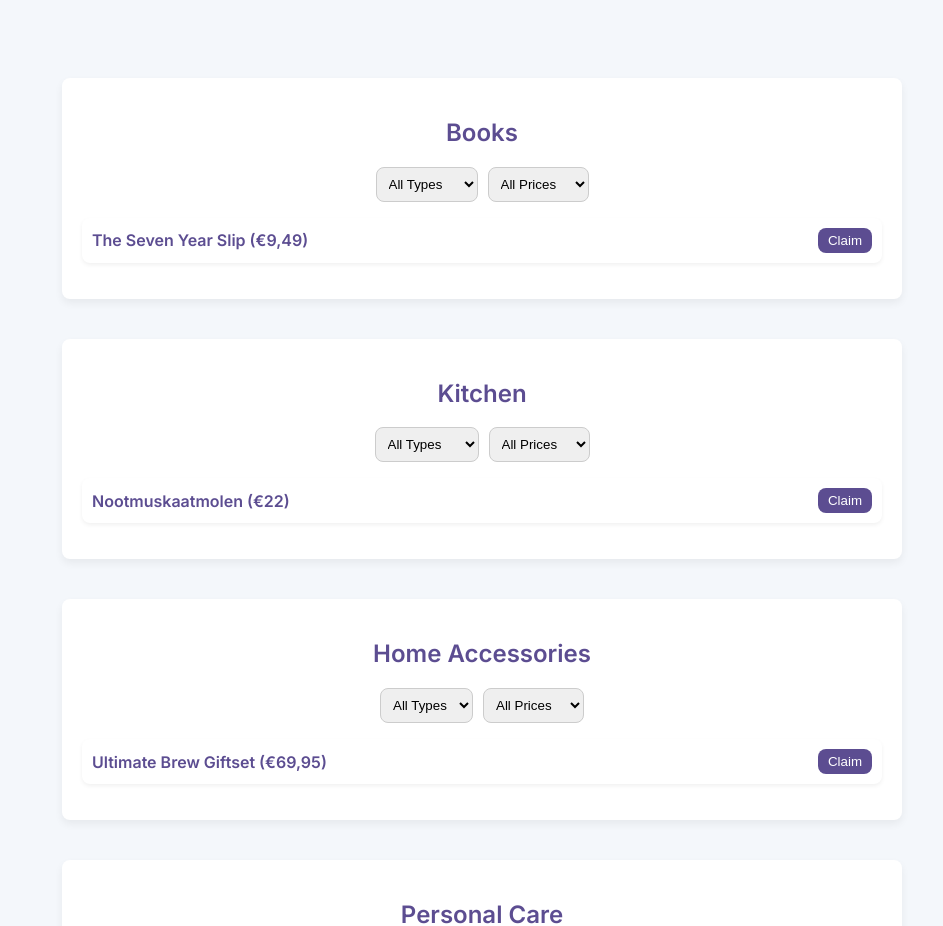
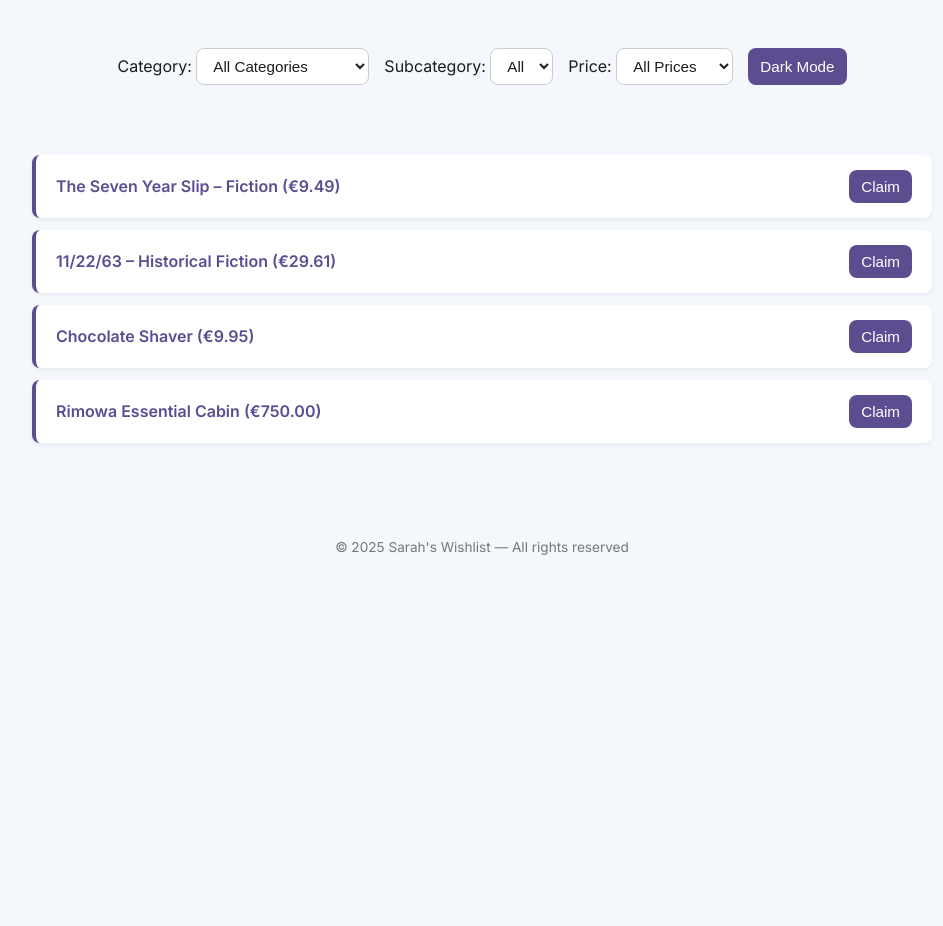
Before and after one commit to sarahsabanija/automatic-carnival, a plain HTML site: page index.html in a window 1280 px wide. Shown: the part 168-1094 px from the top of the page, without its empty margins (158-1101 px from the left). After the commit the page ends 800 px from the top, so only its background shows below. Drawn offline with Linux system fonts and the light colour scheme.

Commit message:
Update index.html

```diff
--- a/index.html
+++ b/index.html
@@ -7,78 +7,126 @@
   <link href="https://fonts.googleapis.com/css2?family=Inter:wght@400;600&display=swap" rel="stylesheet">
   <style>
     :root {
-      --bg-color: #f4f7fb;       /* baby blue */
+      --bg-color: #f4f7fb;            /* light corporate blue */
       --text-color: #1c1c1c;
       --item-bg: #ffffff;
-      --accent-color: #5c4d91;   /* deep purple */
+      --accent-color: #5c4d91;        /* deep purple */
       --button-bg: #5c4d91;
       --button-text: #ffffff;
       --shadow: rgba(0, 0, 0, 0.06);
       --border-radius: 8px;
     }
 
+    body.dark {
+      --bg-color: #1a1a2e;
+      --text-color: #f0f0f0;
+      --item-bg: #2a2a3e;
+      --accent-color: #b39ddb;
+      --button-bg: #b39ddb;
+      --button-text: #1a1a2e;
+      --shadow: rgba(0, 0, 0, 0.2);
+    }
+
     body {
       margin: 0;
+      padding: 0;
       font-family: 'Inter', sans-serif;
       background-color: var(--bg-color);
       color: var(--text-color);
-      text-align: center;
+      display: flex;
+      flex-direction: column;
+      align-items: center;
+      transition: background 0.3s, color 0.3s;
     }
 
     header {
-      padding: 30px;
+      text-align: center;
+      margin: 60px 20px 20px 20px;
     }
 
     h1 {
       font-size: 2.5em;
+      margin-bottom: 10px;
       color: var(--accent-color);
     }
 
     p.subtitle {
-      font-size: 1.2em;
-      margin-top: 5px;
+      font-size: 1em;
+      color: #555;
+      max-width: 600px;
+      margin: 0 auto;
+    }
+
+    .controls {
+      margin: 30px 0 10px;
+      display: flex;
+      gap: 15px;
+      flex-wrap: wrap;
+      justify-content: center;
+    }
+
+    select, button {
+      padding: 8px 12px;
+      font-size: 0.95em;
+      border-radius: var(--border-radius);
+      border: 1px solid #ccc;
+      background-color: #fff;
+      color: var(--text-color);
+      outline: none;
+      cursor: pointer;
+    }
+
+    button {
+      background-color: var(--button-bg);
+      color: var(--button-text);
+      border: none;
+      transition: background-color 0.3s ease;
+    }
+
+    button:hover {
+      opacity: 0.9;
+    }
+
+    button.claimed {
+      background-color: gray;
+      color: #ddd;
     }
 
     section {
-      margin: 40px auto;
-      max-width: 800px;
-      padding: 20px;
-      background: var(--item-bg);
-      border-radius: var(--border-radius);
-      box-shadow: 0 4px 8px var(--shadow);
+      margin-top: 40px;
+      width: 100%;
+      max-width: 900px;
+      padding: 0 20px;
     }
 
     h2 {
+      font-size: 1.4em;
       color: var(--accent-color);
-    }
-
-    .filters {
-      display: flex;
-      justify-content: center;
-      gap: 10px;
-      margin-bottom: 15px;
-    }
-
-    select {
-      padding: 8px;
-      border-radius: var(--border-radius);
-      border: 1px solid #ccc;
+      border-bottom: 2px solid var(--accent-color);
+      padding-bottom: 5px;
     }
 
     ul {
-      list-style: none;
+      list-style-type: none;
       padding: 0;
+      margin-top: 20px;
     }
 
     li {
+      background-color: var(--item-bg);
+      margin: 12px 0;
+      padding: 15px 20px;
+      border-radius: var(--border-radius);
+      box-shadow: 0 2px 4px var(--shadow);
+      transition: transform 0.2s ease;
+      border-left: 4px solid var(--accent-color);
       display: flex;
       justify-content: space-between;
       align-items: center;
-      background: var(--item-bg);
-      padding: 10px;
-      margin: 5px 0;
-      border-radius: var(--border-radius);
-      box-shadow: 0 2px 4px var(--shadow);
+    }
+
+    li:hover {
+      transform: translateY(-2px);
     }
 
     a {
@@ -87,181 +135,193 @@
       font-weight: 600;
     }
 
-    button.claim-btn {
-      padding: 5px 10px;
-      background: var(--button-bg);
-      color: var(--button-text);
-      border: none;
-      border-radius: var(--border-radius);
-      cursor: pointer;
+    a:hover {
+      text-decoration: underline;
     }
 
-    button.claimed {
-      background: gray;
-      cursor: not-allowed;
+    .hidden {
+      display: none;
+    }
+
+    footer {
+      margin-top: 60px;
+      padding: 20px;
+      font-size: 0.85em;
+      color: #777;
     }
   </style>
 </head>
+
 <body>
-
  <header>
   <h1>Sarah's Wishlist</h1>
-  <p class="subtitle">For the lovely people who don’t know what to buy me – here’s some inspiration!</p>
+  <p class="subtitle">For the lovely people who don't know what to buy me – pick from this list</p>
 </header>
 
-<!-- BOOKS -->
-<section>
-  <h2>Books</h2>
-  <div class="filters">
-    <select id="booksCategoryFilter">
-      <option value="all">All Types</option>
-      <option value="fiction">Fiction</option>
-      <option value="non-fiction">Non-fiction</option>
+  <div class="controls">
+    <label>
+      Category:
+      <select id="categoryFilter">
+        <option value="all">All Categories</option>
+        <option value="books">Books</option>
+        <option value="kitchen">Kitchen</option>
+        <option value="home">Home Accessories</option>
+        <option value="personal">Personal Care</option>
+        <option value="travel">Travel</option>
       </select>
-    <select id="booksPriceFilter">
+    </label>
+
+    <label>
+      Subcategory:
+      <select id="subcategoryFilter">
+        <option value="all">All</option>
+      </select>
+    </label>
+
+    <label>
+      Price:
+      <select id="priceFilter">
         <option value="all">All Prices</option>
         <option value="under20">Under €20</option>
         <option value="20to50">€20–€50</option>
         <option value="over50">Over €50</option>
       </select>
+    </label>
+
+    <button id="toggleDarkMode">Dark Mode</button>
   </div>
-  <ul id="booksList">
-    <li data-price="9.49" data-category="fiction">
-      <a href="https://www.bol.com/nl/nl/p/the-seven-year-slip/9300000138764320/" target="_blank">The Seven Year Slip (€9,49)</a>
+
+  <section>
+    <ul id="itemList">
+      <!-- Sample Items -->
+      <li data-category="books" data-subcategory="fiction" data-price="9.49">
+        <a href="https://www.bol.com/nl/nl/p/the-seven-year-slip/9300000138764320/" target="_blank">
+          The Seven Year Slip – Fiction (€9.49)
+        </a>
         <button class="claim-btn">Claim</button>
       </li>
-  </ul>
-</section>
-
-<!-- KITCHEN -->
-<section>
-  <h2>Kitchen</h2>
-  <div class="filters">
-    <select id="kitchenCategoryFilter">
-      <option value="all">All Types</option>
-      <option value="tools">Tools</option>
-      <option value="appliances">Appliances</option>
-    </select>
-    <select id="kitchenPriceFilter">
-      <option value="all">All Prices</option>
-      <option value="under20">Under €20</option>
-      <option value="20to50">€20–€50</option>
-      <option value="over50">Over €50</option>
-    </select>
-  </div>
-  <ul id="kitchenList">
-    <li data-price="22" data-category="tools">
-      <a href="https://www.debijenkorf.nl/wmf-nootmuskaatmolen-19-cm-3059090541-305909054100000" target="_blank">Nootmuskaatmolen (€22)</a>
+      <li data-category="books" data-subcategory="historical fiction" data-price="29.61">
+        <a href="https://www.bol.com/nl/nl/p/11-22-63/9200000002629638/?bltgh=t-S-4fCCU4WZAQhj4YRGCw.m7rHmVDz0QY-EVHLrwBG8w_0_21.24.RollupItem" target="_blank">
+          11/22/63 – Historical Fiction (€29.61)
+        </a>
         <button class="claim-btn">Claim</button>
       </li>
-  </ul>
-</section>
-
-<!-- HOME ACCESSORIES -->
-<section>
-  <h2>Home Accessories</h2>
-  <div class="filters">
-    <select id="homeCategoryFilter">
-      <option value="all">All Types</option>
-      <option value="decor">Decor</option>
-      <option value="furniture">Furniture</option>
-    </select>
-    <select id="homePriceFilter">
-      <option value="all">All Prices</option>
-      <option value="under20">Under €20</option>
-      <option value="20to50">€20–€50</option>
-      <option value="over50">Over €50</option>
-    </select>
-  </div>
-  <ul id="homeList">
-    <li data-price="69.95" data-category="decor">
-      <a href="https://barista-essentials.nl/ultimate-brew-giftset/" target="_blank">Ultimate Brew Giftset (€69,95)</a>
+      <li data-category="kitchen" data-subcategory="utensils" data-price="9.95">
+        <a href="https://www.debijenkorf.nl/patisse-prima-line-truffel-en-chocolade-schaaf-6863090130-686309013000000" target="_blank">
+          Chocolate Shaver (€9.95)
+        </a>
         <button class="claim-btn">Claim</button>
       </li>
-  </ul>
-</section>
-
-<!-- PERSONAL CARE -->
-<section>
-  <h2>Personal Care</h2>
-  <div class="filters">
-    <select id="careCategoryFilter">
-      <option value="all">All Types</option>
-      <option value="skincare">Skincare</option>
-      <option value="fragrance">Fragrance</option>
-    </select>
-    <select id="carePriceFilter">
-      <option value="all">All Prices</option>
-      <option value="under20">Under €20</option>
-      <option value="20to50">€20–€50</option>
-      <option value="over50">Over €50</option>
-    </select>
-  </div>
-  <ul id="careList">
-    <li data-price="240" data-category="fragrance">
-      <a href="https://www.debijenkorf.nl/matiere-premiere-vanilla-powder-eau-de-parfum-6067090014-606709001426100" target="_blank">Matiere Premiere Vanilla Powder Eau De Parfum (€240)</a>
+      <li data-category="travel" data-subcategory="suitcases" data-price="750.00">
+        <a href="https://www.rimowa.com/fi/en/luggage/colour/slate/cabin/83253831.html" target="_blank">
+          Rimowa Essential Cabin (€750.00)
+        </a>
         <button class="claim-btn">Claim</button>
       </li>
+      <!-- Add more items as needed -->
     </ul>
   </section>
 
   <footer>
-  <p>Made with 💜 by Sarah</p>
+    &copy; 2025 Sarah's Wishlist — All rights reserved
   </footer>
 
   <script>
-  function setupFilter(categorySelectId, priceSelectId, listId) {
-    const categoryFilter = document.getElementById(categorySelectId);
-    const priceFilter = document.getElementById(priceSelectId);
-    const list = document.getElementById(listId);
+    const categoryFilter = document.getElementById('categoryFilter');
+    const subcategoryFilter = document.getElementById('subcategoryFilter');
+    const priceFilter = document.getElementById('priceFilter');
+    const itemList = document.getElementById('itemList');
+    const toggleBtn = document.getElementById('toggleDarkMode');
 
-    function applyFilter() {
-      const categoryValue = categoryFilter.value;
-      const priceValue = priceFilter.value;
-      const items = list.querySelectorAll('li');
+    const subcategories = {
+      books: ['fiction', 'non-fiction', 'historical fiction'],
+      kitchen: ['utensils', 'teas and coffees', 'baking', 'pots and pans'],
+      home: ['vases', 'other'],
+      personal: ['fragrances', 'other'],
+      travel: ['suitcases']
+    };
 
-      items.forEach(item => {
-        const price = parseFloat(item.getAttribute('data-price'));
-        const category = item.getAttribute('data-category');
-        let show = true;
+    // Update subcategory options based on category
+    categoryFilter.addEventListener('change', () => {
+      const selectedCategory = categoryFilter.value;
+      subcategoryFilter.innerHTML = '<option value="all">All</option>';
 
-        if (categoryValue !== 'all' && category !== categoryValue) show = false;
-        if (priceValue === 'under20' && price >= 20) show = false;
-        if (priceValue === '20to50' && (price < 20 || price > 50)) show = false;
-        if (priceValue === 'over50' && price <= 50) show = false;
-
-        item.style.display = show ? '' : 'none';
+      if (subcategories[selectedCategory]) {
+        subcategories[selectedCategory].forEach(sub => {
+          const opt = document.createElement('option');
+          opt.value = sub;
+          opt.textContent = sub.charAt(0).toUpperCase() + sub.slice(1);
+          subcategoryFilter.appendChild(opt);
         });
       }
 
-    categoryFilter.addEventListener('change', applyFilter);
-    priceFilter.addEventListener('change', applyFilter);
+      filterItems();
+    });
+
+    subcategoryFilter.addEventListener('change', filterItems);
+    priceFilter.addEventListener('change', filterItems);
+
+    toggleBtn.addEventListener('click', () => {
+      document.body.classList.toggle('dark');
+    });
+
+    function filterItems() {
+      const category = categoryFilter.value;
+      const subcategory = subcategoryFilter.value;
+      const price = priceFilter.value;
+
+      const items = itemList.querySelectorAll('li');
+
+      items.forEach(item => {
+        const itemCategory = item.getAttribute('data-category');
+        const itemSub = item.getAttribute('data-subcategory');
+        const itemPrice = parseFloat(item.getAttribute('data-price'));
+
+        let visible = true;
+
+        if (category !== 'all' && itemCategory !== category) visible = false;
+        if (subcategory !== 'all' && itemSub !== subcategory) visible = false;
+
+        if (price === 'under20' && itemPrice >= 20) visible = false;
+        if (price === '20to50' && (itemPrice < 20 || itemPrice > 50)) visible = false;
+        if (price === 'over50' && itemPrice <= 50) visible = false;
+
+        item.classList.toggle('hidden', !visible);
+      });
     }
 
-  // Setup filters for each list
-  setupFilter('booksCategoryFilter', 'booksPriceFilter', 'booksList');
-  setupFilter('kitchenCategoryFilter', 'kitchenPriceFilter', 'kitchenList');
-  setupFilter('homeCategoryFilter', 'homePriceFilter', 'homeList');
-  setupFilter('careCategoryFilter', 'carePriceFilter', 'careList');
+    filterItems();
 
-  // Claim button logic with localStorage
-  document.querySelectorAll('.claim-btn').forEach(button => {
+    // Claim toggle logic with localStorage persistence
+    function initializeClaimButtons() {
+      const buttons = document.querySelectorAll('.claim-btn');
+
+      buttons.forEach(button => {
         const itemText = button.parentElement.querySelector('a').textContent;
 
+        // Load claim state
         if (localStorage.getItem(itemText) === 'claimed') {
           button.textContent = 'Claimed';
           button.classList.add('claimed');
-      button.disabled = true;
         }
 
         button.addEventListener('click', () => {
+          if (button.classList.contains('claimed')) {
+            // Unclaim
+            button.textContent = 'Claim';
+            button.classList.remove('claimed');
+            localStorage.removeItem(itemText);
+          } else {
+            // Claim
             button.textContent = 'Claimed';
             button.classList.add('claimed');
-      button.disabled = true;
             localStorage.setItem(itemText, 'claimed');
+          }
         });
       });
+    }
+
+    initializeClaimButtons();
   </script>
-
 </body>
 </html>
```
Lines whose indentation alone changed are shown as unchanged.
